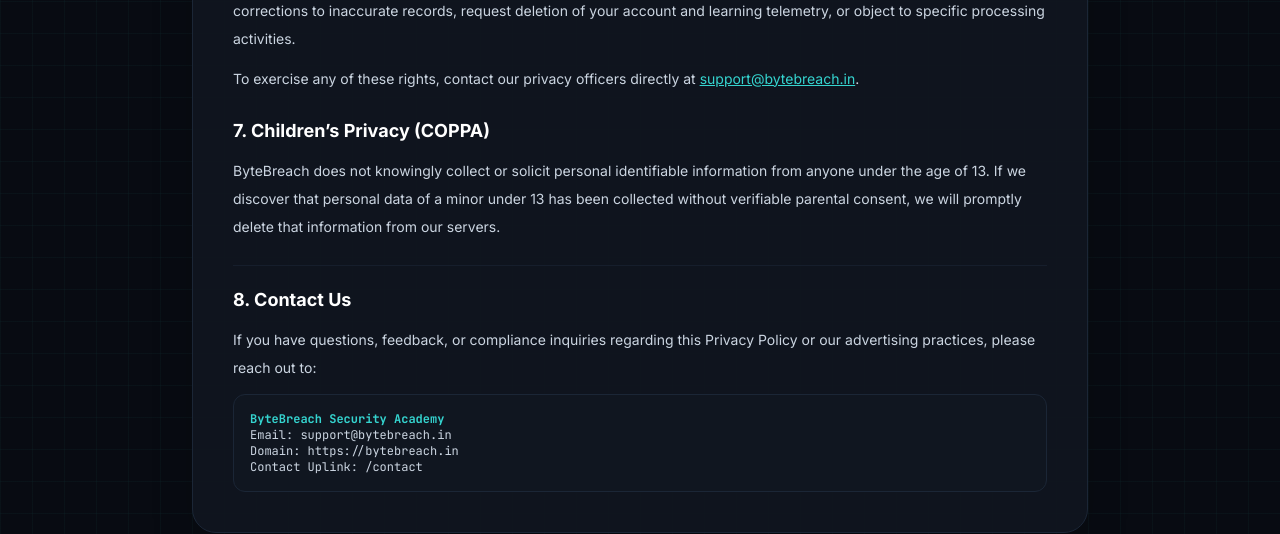
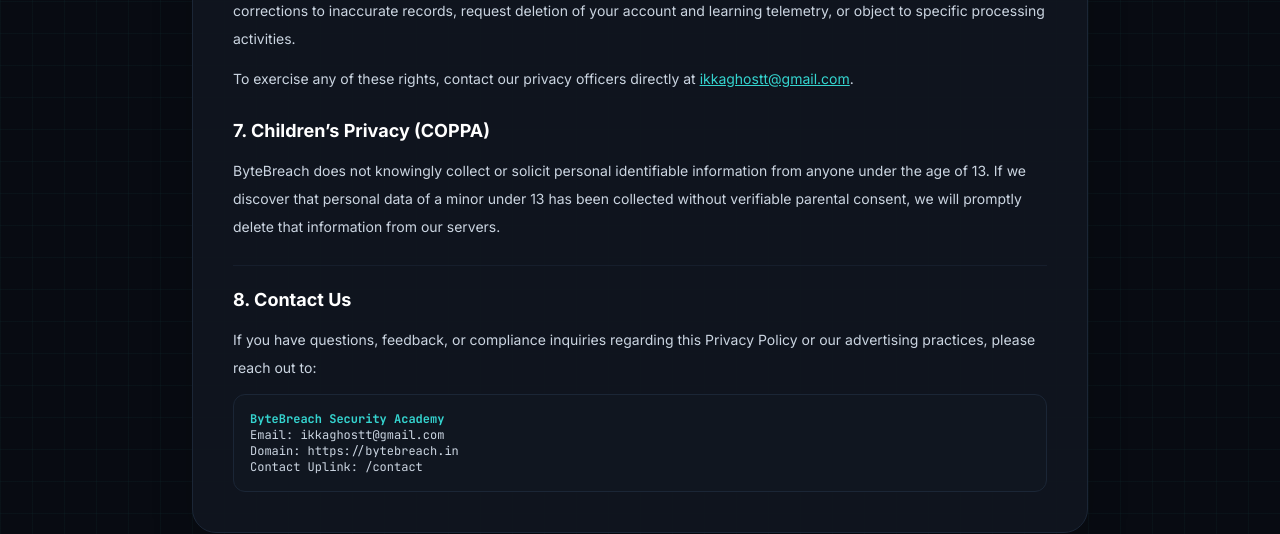
Before and after one commit to rahish-nyx/bytebreach-front, a Next.js app: page /privacy in a window 1280 px wide. Shown: the part 2015-2549 px from the top of the page. Built offline with nearby package versions, Linux system fonts and the light colour scheme; no server answers.

Commit message:
fix: update official contact email to ikkaghostt@gmail.com

```diff
--- a/app/admin/contacts/page.tsx
+++ b/app/admin/contacts/page.tsx
@@ -7,7 +7,7 @@ import { db } from "@/lib/firebaseConfig";
 
 type ContactSettings = { telegramUrl: string; whatsappUrl: string; supportEmail: string };
 type Inquiry = { id: string; name?: string; email?: string; subject?: string; message?: string; status?: string; createdAt?: { toDate?: () => Date } };
-const defaults: ContactSettings = { telegramUrl: "https://t.me/ByteBreachBot", whatsappUrl: "https://wa.me/", supportEmail: "support@bytebreach.in" };
+const defaults: ContactSettings = { telegramUrl: "https://t.me/ByteBreachBot", whatsappUrl: "https://wa.me/", supportEmail: "ikkaghostt@gmail.com" };
 
 export default function ContactsPage() {
   const [settings, setSettings] = useState(defaults);
--- a/app/contact/page.tsx
+++ b/app/contact/page.tsx
@@ -9,7 +9,7 @@ export default function ContactPage() {
   const [form, setForm] = useState({ name: "", email: "", subject: "", message: "" });
   const [status, setStatus] = useState("");
   const [sending, setSending] = useState(false);
-  const [channels, setChannels] = useState({ telegramUrl: "https://t.me/ByteBreachBot", whatsappUrl: "https://wa.me/", supportEmail: "support@bytebreach.in" });
+  const [channels, setChannels] = useState({ telegramUrl: "https://t.me/ByteBreachBot", whatsappUrl: "https://wa.me/", supportEmail: "ikkaghostt@gmail.com" });
   useEffect(() => onSnapshot(doc(db, "system", "contacts"), (snapshot) => { if (snapshot.exists()) setChannels((current) => ({ ...current, ...snapshot.data() })); }), []);
   const submit = async (event: FormEvent) => {
     event.preventDefault(); setSending(true); setStatus("");
--- a/app/cookies/page.tsx
+++ b/app/cookies/page.tsx
@@ -103,8 +103,8 @@ export default function CookiesPage() {
               Privacy Policy
             </Link>{" "}
             or contact us at{" "}
-            <a href="mailto:support@bytebreach.in" className="text-cyan underline">
-              support@bytebreach.in
+            <a href="mailto:ikkaghostt@gmail.com" className="text-cyan underline">
+              ikkaghostt@gmail.com
             </a>.
           </p>
         </section>
--- a/app/privacy/page.tsx
+++ b/app/privacy/page.tsx
@@ -119,8 +119,8 @@ export default function PrivacyPage() {
           </p>
           <p>
             To exercise any of these rights, contact our privacy officers directly at{" "}
-            <a href="mailto:support@bytebreach.in" className="text-cyan underline">
-              support@bytebreach.in
+            <a href="mailto:ikkaghostt@gmail.com" className="text-cyan underline">
+              ikkaghostt@gmail.com
             </a>.
           </p>
         </section>
@@ -139,7 +139,7 @@ export default function PrivacyPage() {
           </p>
           <div className="rounded-xl border border-line bg-panel p-4 font-mono text-xs text-slate-300">
             <p className="text-cyan font-bold">ByteBreach Security Academy</p>
-            <p>Email: support@bytebreach.in</p>
+            <p>Email: ikkaghostt@gmail.com</p>
             <p>Domain: https://bytebreach.in</p>
             <p>Contact Uplink: /contact</p>
           </div>
```
